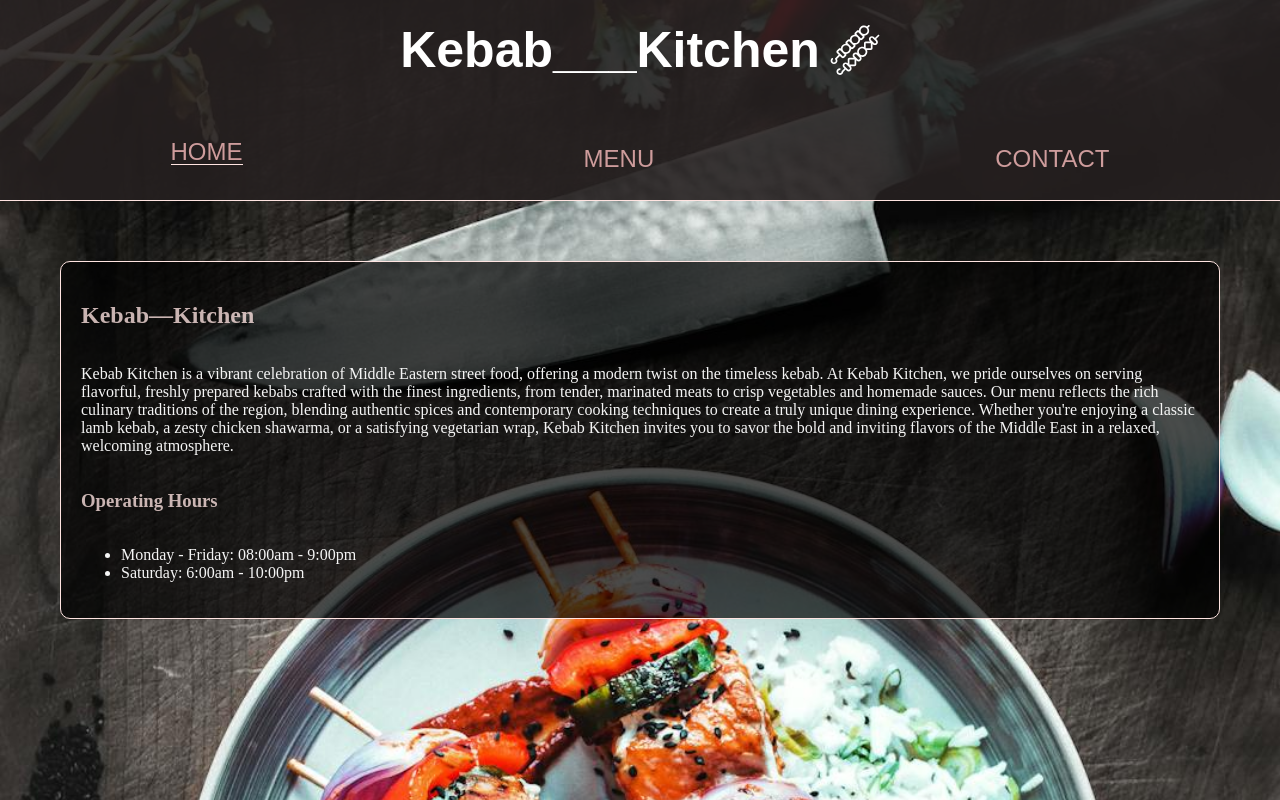
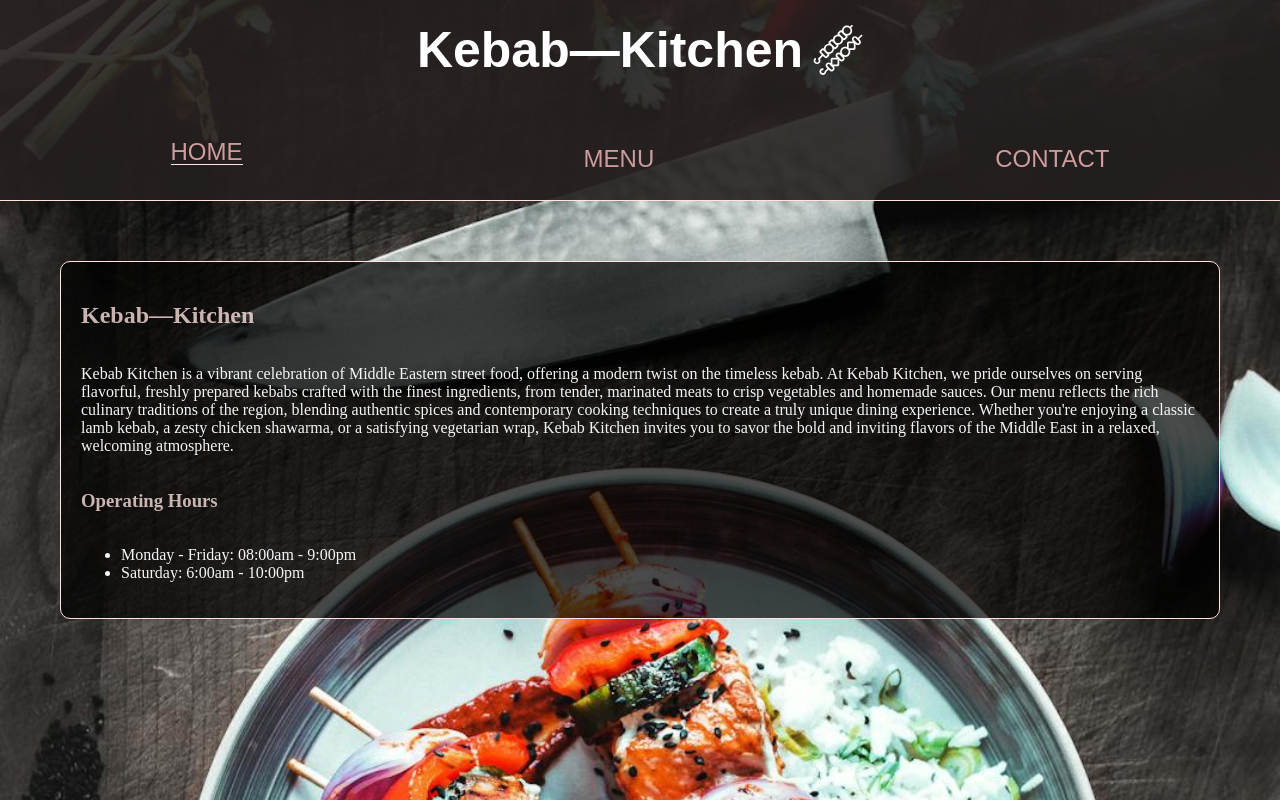
Before and after one commit to SageWelky/Kebab-Kitchen, a website built with webpack: page src/template.html in a window 1280 px wide. Built offline with nearby package versions, Linux system fonts and the light colour scheme.

Commit message:
Added kebab case to the page title

```diff
--- a/src/template.html
+++ b/src/template.html
@@ -8,7 +8,7 @@
 <body>
   <header>
     <div id="logo-container">
-      <div id="logo-text">Kebab___Kitchen</div>
+      <div id="logo-text">Kebab—Kitchen</div>
     </div>
     <nav id="nav-bar">
       <div class="home">HOME</div>
```
